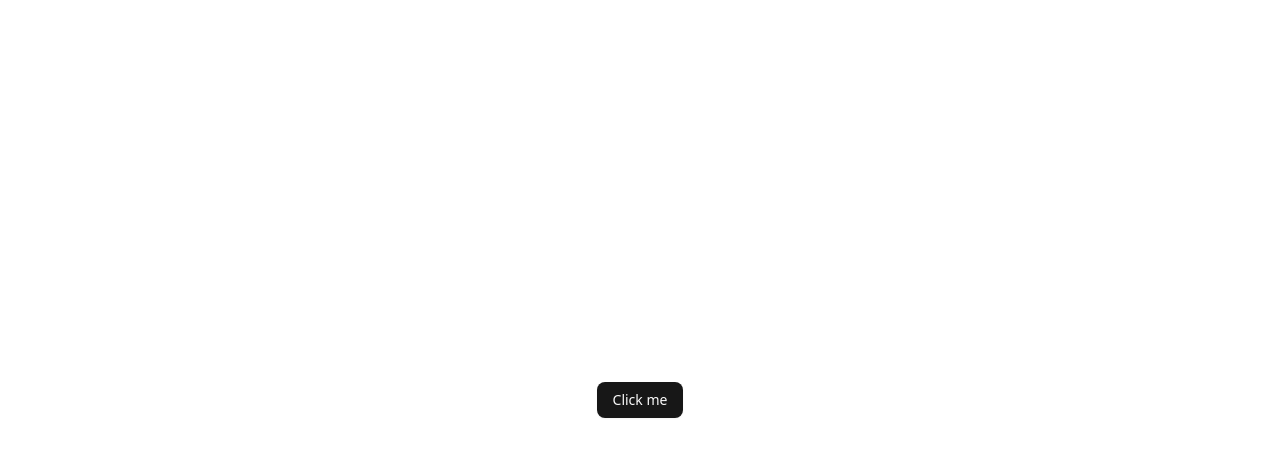
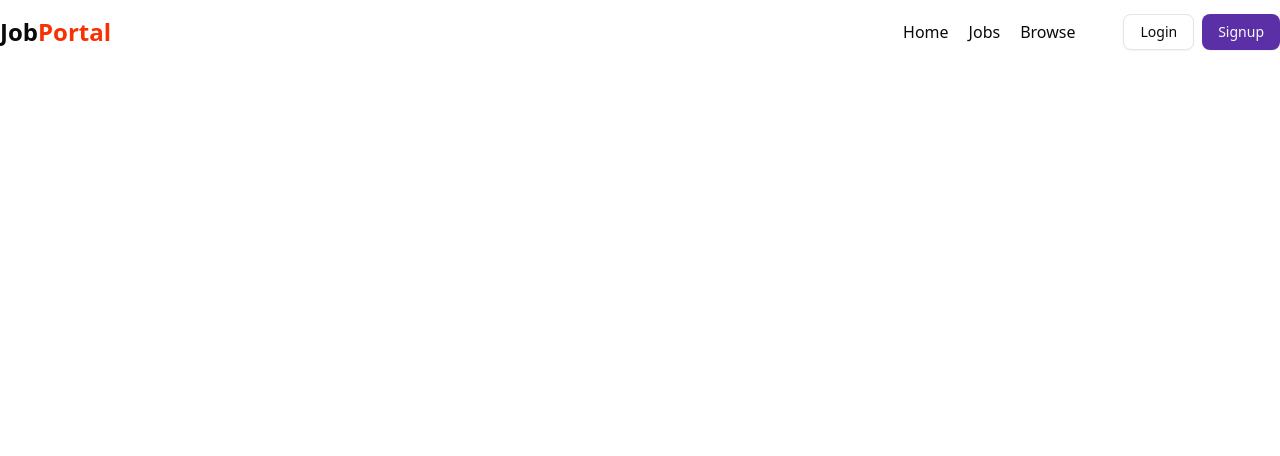
Before and after one commit to IamProgrammer24/Job_portal, a React (Vite) app in the folder frontend/: page / in a window 1280 px wide. Shown: the top 456 px of the page. Built offline with nearby package versions, Linux system fonts and the light colour scheme.

Commit message:
complete navbar ui

```diff
--- a/frontend/package.json
+++ b/frontend/package.json
@@ -10,6 +10,8 @@
     "preview": "vite preview"
   },
   "dependencies": {
+    "@radix-ui/react-avatar": "^1.1.9",
+    "@radix-ui/react-popover": "^1.1.13",
     "@radix-ui/react-slot": "^1.2.2",
     "@tailwindcss/vite": "^4.1.6",
     "class-variance-authority": "^0.7.1",
@@ -17,6 +19,7 @@
     "lucide-react": "^0.510.0",
     "react": "^19.1.0",
     "react-dom": "^19.1.0",
+    "react-router-dom": "^7.6.0",
     "tailwind-merge": "^3.3.0",
     "tailwindcss": "^4.1.6"
   },
--- a/frontend/src/App.jsx
+++ b/frontend/src/App.jsx
@@ -1,10 +1,11 @@
 import { Button } from "@/components/ui/button";
+import Navbar from "./components/ui/shared/Navbar";
 
 function App() {
   return (
-    <div className="flex flex-col items-center justify-center min-h-svh">
-      <Button>Click me</Button>
-    </div>
+    <>
+      <Navbar />
+    </>
   );
 }
 
--- /dev/null
+++ b/frontend/src/components/ui/avatar.jsx
@@ -0,0 +1,45 @@
+import * as React from "react"
+import * as AvatarPrimitive from "@radix-ui/react-avatar"
+
+import { cn } from "@/lib/utils"
+
+function Avatar({
+  className,
+  ...props
+}) {
+  return (
+    <AvatarPrimitive.Root
+      data-slot="avatar"
+      className={cn("relative flex size-8 shrink-0 overflow-hidden rounded-full", className)}
+      {...props} />
+  );
+}
+
+function AvatarImage({
+  className,
+  ...props
+}) {
+  return (
+    <AvatarPrimitive.Image
+      data-slot="avatar-image"
+      className={cn("aspect-square size-full", className)}
+      {...props} />
+  );
+}
+
+function AvatarFallback({
+  className,
+  ...props
+}) {
+  return (
+    <AvatarPrimitive.Fallback
+      data-slot="avatar-fallback"
+      className={cn(
+        "bg-muted flex size-full items-center justify-center rounded-full",
+        className
+      )}
+      {...props} />
+  );
+}
+
+export { Avatar, AvatarImage, AvatarFallback }
--- /dev/null
+++ b/frontend/src/components/ui/popover.jsx
@@ -0,0 +1,45 @@
+import * as React from "react"
+import * as PopoverPrimitive from "@radix-ui/react-popover"
+
+import { cn } from "@/lib/utils"
+
+function Popover({
+  ...props
+}) {
+  return <PopoverPrimitive.Root data-slot="popover" {...props} />;
+}
+
+function PopoverTrigger({
+  ...props
+}) {
+  return <PopoverPrimitive.Trigger data-slot="popover-trigger" {...props} />;
+}
+
+function PopoverContent({
+  className,
+  align = "center",
+  sideOffset = 4,
+  ...props
+}) {
+  return (
+    <PopoverPrimitive.Portal>
+      <PopoverPrimitive.Content
+        data-slot="popover-content"
+        align={align}
+        sideOffset={sideOffset}
+        className={cn(
+          "bg-popover text-popover-foreground data-[state=open]:animate-in data-[state=closed]:animate-out data-[state=closed]:fade-out-0 data-[state=open]:fade-in-0 data-[state=closed]:zoom-out-95 data-[state=open]:zoom-in-95 data-[side=bottom]:slide-in-from-top-2 data-[side=left]:slide-in-from-right-2 data-[side=right]:slide-in-from-left-2 data-[side=top]:slide-in-from-bottom-2 z-50 w-72 origin-(--radix-popover-content-transform-origin) rounded-md border p-4 shadow-md outline-hidden",
+          className
+        )}
+        {...props} />
+    </PopoverPrimitive.Portal>
+  );
+}
+
+function PopoverAnchor({
+  ...props
+}) {
+  return <PopoverPrimitive.Anchor data-slot="popover-anchor" {...props} />;
+}
+
+export { Popover, PopoverTrigger, PopoverContent, PopoverAnchor }
--- /dev/null
+++ b/frontend/src/components/ui/shared/Navbar.jsx
@@ -0,0 +1,75 @@
+import React from "react";
+import { Link } from "react-router-dom";
+import {
+  Popover,
+  PopoverContent,
+  PopoverTrigger,
+} from "@/components/ui/popover";
+import { Avatar, AvatarImage } from "@/components/ui/avatar";
+import { Button } from "@/components/ui/button";
+import { LogOut, User2 } from "lucide-react";
+
+const Navbar = () => {
+  const user = false;
+  return (
+    <div className="bg-white">
+      <div className="flex items-center justify-between mx-auto max-w-7xl h-16 ">
+        <div>
+          <h1 className="text-2xl font-bold">
+            Job<span className="text-[#F83002]">Portal</span>
+          </h1>
+        </div>
+        <div className="flex items-center gap-12">
+          <ul className="flex font-medium items-center gap-5">
+            <li>Home</li>
+            <li>Jobs</li>
+            <li>Browse</li>
+          </ul>
+          {!user ? (
+            <div className="flex items-center gap-2">
+              <Button variant="outline">Login</Button>
+              <Button className="bg-[#6A38C2] hover: bg-[#5b30a6]">
+                Signup
+              </Button>
+            </div>
+          ) : (
+            <Popover>
+              <PopoverTrigger asChild>
+                <Avatar className="cursor-pointer">
+                  <AvatarImage
+                    src="https://github.com/shadcn.png"
+                    alt="@shadcn"
+                  />
+                </Avatar>
+              </PopoverTrigger>
+              <PopoverContent className="w-80">
+                <div className="">
+                  <div className="flex gap-2 space-y-2">
+                    <Avatar className="cursor-pointer">
+                      <AvatarImage
+                        src="https://github.com/shadcn.png"
+                        alt="@shadcn"
+                      />
+                    </Avatar>
+                    <div>
+                      <h4 className="font-medium">user name</h4>
+                      <p className="text-sm text-muted-foreground">user bio</p>
+                    </div>
+                  </div>
+                  <div className="flex flex-col my-2 text-gray-600">
+                    <div className="flex w-fit items-center gap-2 cursor-pointer">
+                      <LogOut />
+                      <Button variant="link">Logout</Button>
+                    </div>
+                  </div>
+                </div>
+              </PopoverContent>
+            </Popover>
+          )}
+        </div>
+      </div>
+    </div>
+  );
+};
+
+export default Navbar;
```
Also changed, not shown: 1 other file (tests, documents, lock files or other folders).
